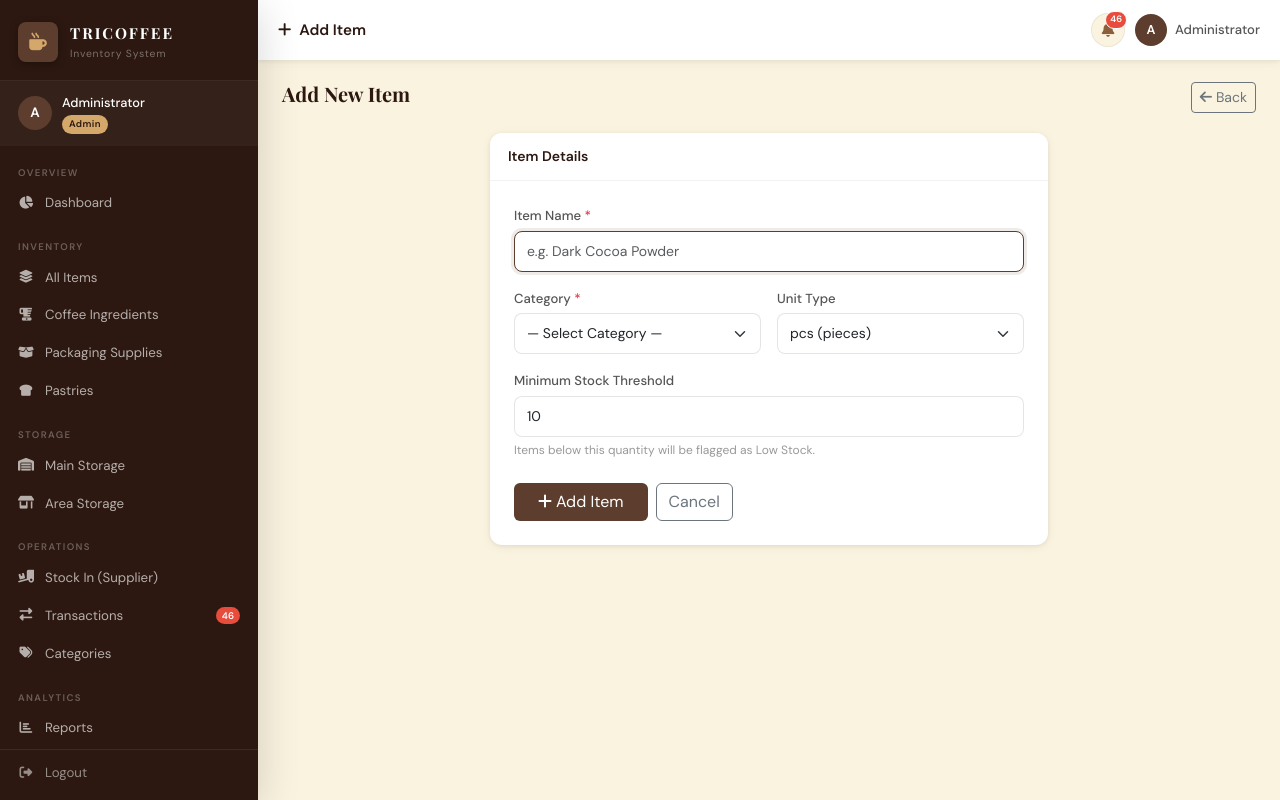
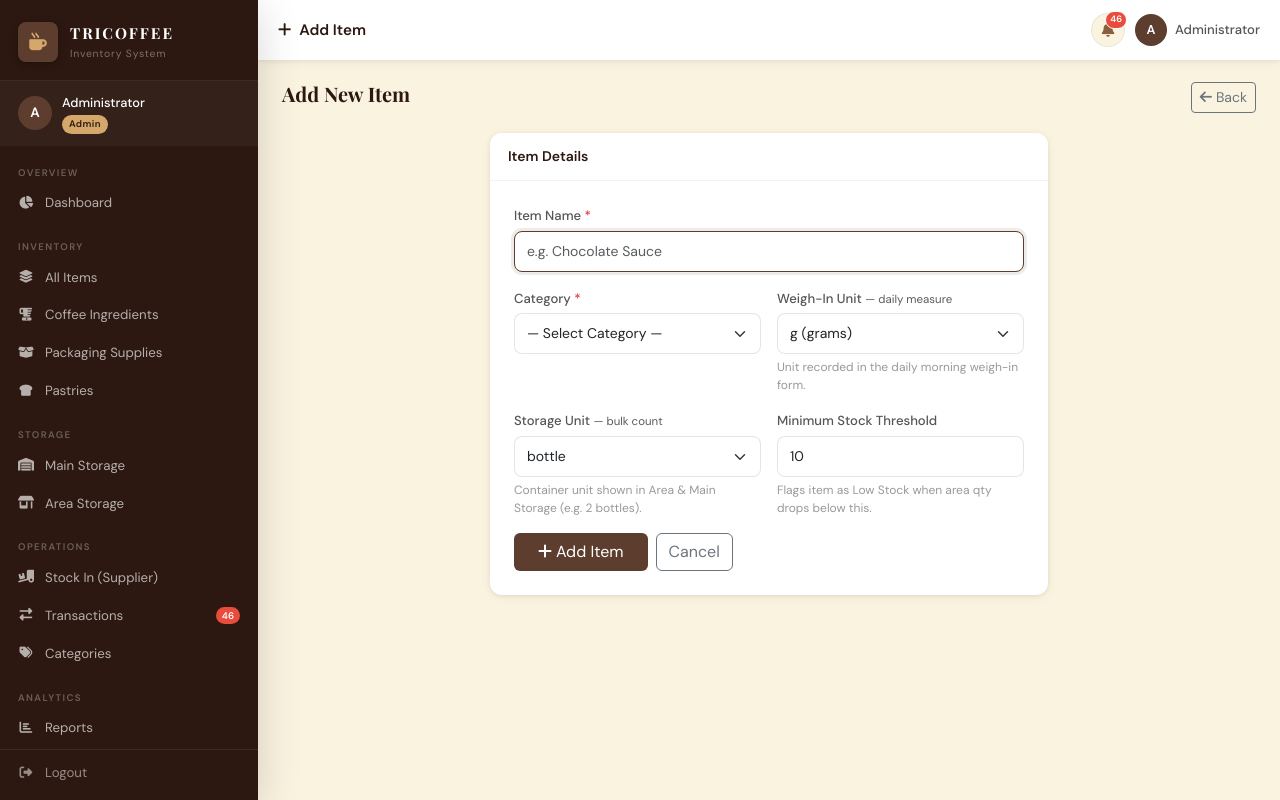
Before and after one commit to JeanMervin/tricoffee-inventory, a Flask app: page /inventory/add in a window 1280 px wide. Run offline with Flask 3, Linux system fonts and the light colour scheme; a user stored in the database is signed in; some libraries are stand-ins or nearby versions.

Commit message:
Add storage_unit field: separate bulk storage unit from weigh-in unit

```diff
--- a/models.py
+++ b/models.py
@@ -47,7 +47,8 @@ class InventoryItem(db.Model):
     id               = db.Column(db.Integer, primary_key=True)
     category_id      = db.Column(db.Integer, db.ForeignKey('inventory_categories.id'), nullable=False)
     name             = db.Column(db.String(100), nullable=False)
-    unit_type        = db.Column(db.String(20),  default='pcs')
+    unit_type        = db.Column(db.String(20),  default='pcs')   # for daily weigh-in (g, ml, pcs, etc.)
+    storage_unit     = db.Column(db.String(20),  default='pcs')   # for bulk storage counts (bottle, bag, box, pcs, etc.)
     main_storage_qty = db.Column(db.Float,       default=0)
     area_storage_qty = db.Column(db.Float,       default=0)
     minimum_stock    = db.Column(db.Float,       default=10)
--- a/routes/inventory.py
+++ b/routes/inventory.py
@@ -78,7 +78,8 @@ def add_item():
     if request.method == 'POST':
         name     = request.form.get('name', '').strip()
         cat_id   = request.form.get('category_id')
-        unit     = request.form.get('unit_type', 'pcs')
+        unit         = request.form.get('unit_type', 'g')
+        storage_unit = request.form.get('storage_unit', 'pcs')
         min_stk  = request.form.get('minimum_stock', 10, type=float)
 
         if not name or not cat_id:
@@ -87,6 +88,7 @@ def add_item():
             flash('An item with that name already exists in this category.', 'danger')
         else:
             item = InventoryItem(name=name, category_id=cat_id, unit_type=unit,
+                                 storage_unit=storage_unit,
                                  main_storage_qty=0, area_storage_qty=0,
                                  minimum_stock=min_stk,
                                  created_at=datetime.utcnow(), updated_at=datetime.utcnow())
@@ -109,6 +111,7 @@ def edit_item(item_id):
         item.name          = request.form.get('name', item.name).strip()
         item.category_id   = request.form.get('category_id', item.category_id)
         item.unit_type     = request.form.get('unit_type', item.unit_type)
+        item.storage_unit  = request.form.get('storage_unit', item.storage_unit or 'pcs')
         item.minimum_stock = request.form.get('minimum_stock', item.minimum_stock, type=float)
         item.updated_at    = datetime.utcnow()
         log_action(current_user.id, 'Edit Item', f'Edited: {item.name}')
--- a/templates/inventory/add.html
+++ b/templates/inventory/add.html
@@ -18,7 +18,7 @@
         <form method="POST" novalidate>
           <div class="mb-3">
             <label class="form-label">Item Name <span class="text-danger">*</span></label>
-            <input type="text" name="name" class="form-control" placeholder="e.g. Dark Cocoa Powder" required autofocus>
+            <input type="text" name="name" class="form-control" placeholder="e.g. Chocolate Sauce" required autofocus>
           </div>
           <div class="row g-3 mb-3">
             <div class="col-md-6">
@@ -31,25 +31,46 @@
               </select>
             </div>
             <div class="col-md-6">
-              <label class="form-label">Unit Type</label>
+              <label class="form-label">
+                Weigh-In Unit
+                <small class="text-muted fw-normal">— daily measure</small>
+              </label>
               <select name="unit_type" class="form-select">
-                <option value="pcs">pcs (pieces)</option>
-                <option value="g/ml">g/ml (weight / volume)</option>
                 <option value="g">g (grams)</option>
                 <option value="ml">ml (millilitres)</option>
+                <option value="pcs">pcs (pieces / counts)</option>
                 <option value="kg">kg (kilograms)</option>
                 <option value="L">L (litres)</option>
+              </select>
+              <div class="form-text">Unit recorded in the daily morning weigh-in form.</div>
+            </div>
+          </div>
+          <div class="row g-3 mb-3">
+            <div class="col-md-6">
+              <label class="form-label">
+                Storage Unit
+                <small class="text-muted fw-normal">— bulk count</small>
+              </label>
+              <select name="storage_unit" class="form-select">
+                <option value="bottle">bottle</option>
+                <option value="bag">bag</option>
                 <option value="box">box</option>
                 <option value="pack">pack</option>
+                <option value="can">can</option>
+                <option value="sachet">sachet</option>
+                <option value="tub">tub</option>
+                <option value="jar">jar</option>
+                <option value="pcs">pcs</option>
               </select>
+              <div class="form-text">Container unit shown in Area & Main Storage (e.g. 2 bottles).</div>
+            </div>
+            <div class="col-md-6">
+              <label class="form-label">Minimum Stock Threshold</label>
+              <input type="number" name="minimum_stock" class="form-control" value="10" min="0" step="0.01">
+              <div class="form-text">Flags item as Low Stock when area qty drops below this.</div>
             </div>
           </div>
-          <div class="mb-4">
-            <label class="form-label">Minimum Stock Threshold</label>
-            <input type="number" name="minimum_stock" class="form-control" value="10" min="0" step="0.01">
-            <div class="form-text">Items below this quantity will be flagged as Low Stock.</div>
-          </div>
-          <div class="d-flex gap-2">
+          <div class="d-flex gap-2 mt-2">
             <button type="submit" class="btn btn-coffee px-4">
               <i class="fas fa-plus me-1"></i>Add Item
             </button>
--- a/templates/staff/batch_stockout.html
+++ b/templates/staff/batch_stockout.html
@@ -76,7 +76,7 @@
             <strong class="{% if item.area_storage_qty <= 0 %}text-danger{% elif item.area_storage_qty <= item.minimum_stock %}text-warning{% else %}text-success{% endif %}">
               {{ item.area_storage_qty | int if item.area_storage_qty == item.area_storage_qty | int else item.area_storage_qty }}
             </strong>
-            {{ item.unit_type }}
+            {{ item.storage_unit if item.storage_unit else item.unit_type }}
             {% if item.area_storage_qty <= 0 %}
             <span class="badge bg-danger ms-1" style="font-size:.58rem">Empty</span>
             {% elif item.area_storage_qty <= item.minimum_stock %}
@@ -100,7 +100,7 @@
             oninput="onEODInput(this)"
             onkeydown="tabToNext(event, this)"
           >
-          <span class="count-unit">{{ item.unit_type }}</span>
+          <span class="count-unit">{{ item.storage_unit if item.storage_unit else item.unit_type }}</span>
         </div>
       </div>
       {% endfor %}
--- a/templates/staff/morning_count.html
+++ b/templates/staff/morning_count.html
@@ -109,7 +109,7 @@
             <strong class="{% if item.area_storage_qty <= 0 %}text-danger{% elif item.area_storage_qty <= item.minimum_stock %}text-warning{% else %}text-success{% endif %}">
               {{ item.area_storage_qty | int if item.area_storage_qty == item.area_storage_qty | int else item.area_storage_qty }}
             </strong>
-            {{ item.unit_type }}
+            {{ item.storage_unit if item.storage_unit else item.unit_type }}(s)
             {% if item.area_storage_qty <= 0 %}
             <span class="badge bg-danger ms-1" style="font-size:.58rem">Empty</span>
             {% elif item.area_storage_qty <= item.minimum_stock %}
--- a/templates/staff/stock_out.html
+++ b/templates/staff/stock_out.html
@@ -36,7 +36,7 @@
               <option value="">— Select Item —</option>
               {% for item in items %}
               <option value="{{ item.id }}"
-                      data-unit="{{ item.unit_type }}"
+                      data-unit="{{ item.storage_unit if item.storage_unit else item.unit_type }}"
                       data-area="{{ item.area_storage_qty }}"
                       data-status="{{ item.status }}"
                       data-cat="{{ item.category_id }}">
@@ -105,7 +105,7 @@
               <td class="text-end small fw-bold {% if item.area_storage_qty <= 0 %}text-danger{% elif item.area_storage_qty <= item.minimum_stock %}text-warning{% else %}text-coffee{% endif %}">
                 {{ item.area_storage_qty | int if item.area_storage_qty == item.area_storage_qty | int else item.area_storage_qty }}
               </td>
-              <td class="small text-muted">{{ item.unit_type }}</td>
+              <td class="small text-muted">{{ item.storage_unit if item.storage_unit else item.unit_type }}</td>
               <td class="text-center">
                 <span class="status-pill status-{{ item.status }}">{{ item.status_label }}</span>
               </td>
--- a/templates/staff/transfer.html
+++ b/templates/staff/transfer.html
@@ -36,7 +36,7 @@
               <option value="">— Select Item —</option>
               {% for item in items %}
               <option value="{{ item.id }}"
-                      data-unit="{{ item.unit_type }}"
+                      data-unit="{{ item.storage_unit if item.storage_unit else item.unit_type }}"
                       data-main="{{ item.main_storage_qty }}"
                       data-area="{{ item.area_storage_qty }}"
                       data-cat="{{ item.category_id }}">
@@ -112,7 +112,7 @@
               <td class="text-end small text-info">
                 {{ item.area_storage_qty | int if item.area_storage_qty == item.area_storage_qty | int else item.area_storage_qty }}
               </td>
-              <td class="small text-muted">{{ item.unit_type }}</td>
+              <td class="small text-muted">{{ item.storage_unit if item.storage_unit else item.unit_type }}</td>
             </tr>
             {% endfor %}
           </tbody>
```
Also changed, not shown: migrate_storage_unit.py (added, +23 -0 lines), templates/inventory/area_storage.html (+9 -8 lines), templates/inventory/edit.html (+31 -7 lines), templates/inventory/main_storage.html (+12 -9 lines).
